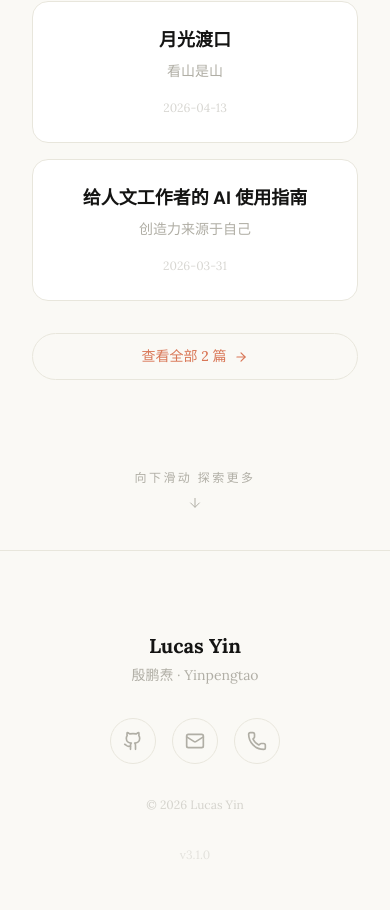
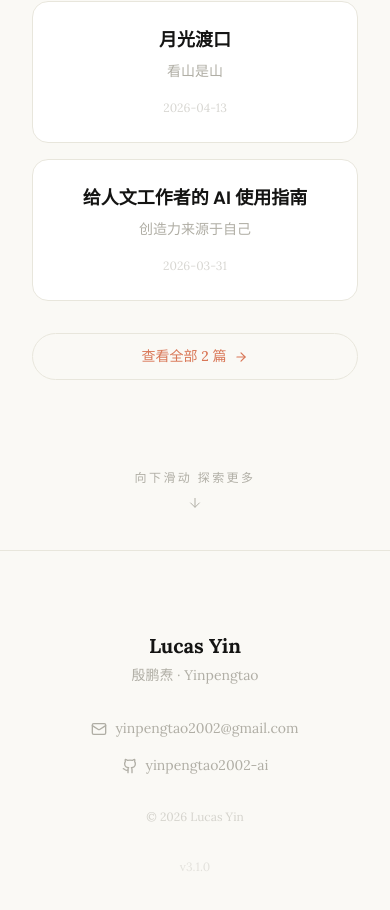
Before and after one commit to yinpengtao2002-ai/yinpengtao2002-ai.github.io, a Next.js app: page / in a window 390 px wide. Shown: the part 2826-3736 px from the top of the page. Built offline with nearby package versions, Linux system fonts and the light colour scheme.

Commit message:
feat: show email/GitHub as text in footer, hide phone number
Display email address and GitHub username as readable text
instead of icon-only buttons. Remove phone for privacy.

https://claude.ai/code/session_018SuUCHNKuQACREyvQ6WBRD

```diff
--- a/src/app/page.tsx
+++ b/src/app/page.tsx
@@ -10,7 +10,6 @@ import {
   ArrowRight,
   Github,
   Mail,
-  Phone,
 } from "lucide-react";
 
 /* Scroll-down arrow that links to the next section */
@@ -404,53 +403,38 @@ export default function Home() {
             </p>
           </div>
 
-          <div style={{ display: "flex", gap: "1rem" }}>
-            {siteConfig.links?.github && (
+          <div style={{ display: "flex", flexDirection: "column", alignItems: "center", gap: "1rem" }}>
+            <div style={{ display: "flex", alignItems: "center", gap: "0.5rem" }}>
+              <Mail style={{ width: 16, height: 16, color: "var(--muted)" }} />
               <a
-                href={siteConfig.links.github}
-                target="_blank"
-                rel="noopener noreferrer"
+                href={`mailto:${siteConfig.links?.email}`}
                 style={{
-                  padding: "0.75rem",
-                  borderRadius: "9999px",
-                  border: "1px solid var(--border)",
+                  fontSize: "0.875rem",
                   color: "var(--muted)",
-                  display: "flex",
-                  transition: "all 0.3s ease",
+                  textDecoration: "none",
+                  transition: "color 0.3s ease",
                 }}
               >
-                <Github style={{ width: 20, height: 20 }} />
+                {siteConfig.links?.email}
               </a>
-            )}
-            {siteConfig.links?.email && (
-              <a
-                href={`mailto:${siteConfig.links.email}`}
-                style={{
-                  padding: "0.75rem",
-                  borderRadius: "9999px",
-                  border: "1px solid var(--border)",
-                  color: "var(--muted)",
-                  display: "flex",
-                  transition: "all 0.3s ease",
-                }}
-              >
-                <Mail style={{ width: 20, height: 20 }} />
-              </a>
-            )}
-            {siteConfig.links?.phone && (
-              <a
-                href={`tel:${siteConfig.links.phone}`}
-                style={{
-                  padding: "0.75rem",
-                  borderRadius: "9999px",
-                  border: "1px solid var(--border)",
-                  color: "var(--muted)",
-                  display: "flex",
-                  transition: "all 0.3s ease",
-                }}
-              >
-                <Phone style={{ width: 20, height: 20 }} />
-              </a>
+            </div>
+            {siteConfig.links?.github && (
+              <div style={{ display: "flex", alignItems: "center", gap: "0.5rem" }}>
+                <Github style={{ width: 16, height: 16, color: "var(--muted)" }} />
+                <a
+                  href={siteConfig.links.github}
+                  target="_blank"
+                  rel="noopener noreferrer"
+                  style={{
+                    fontSize: "0.875rem",
+                    color: "var(--muted)",
+                    textDecoration: "none",
+                    transition: "color 0.3s ease",
+                  }}
+                >
+                  {siteConfig.links.github.replace("https://github.com/", "")}
+                </a>
+              </div>
             )}
           </div>
 
```
